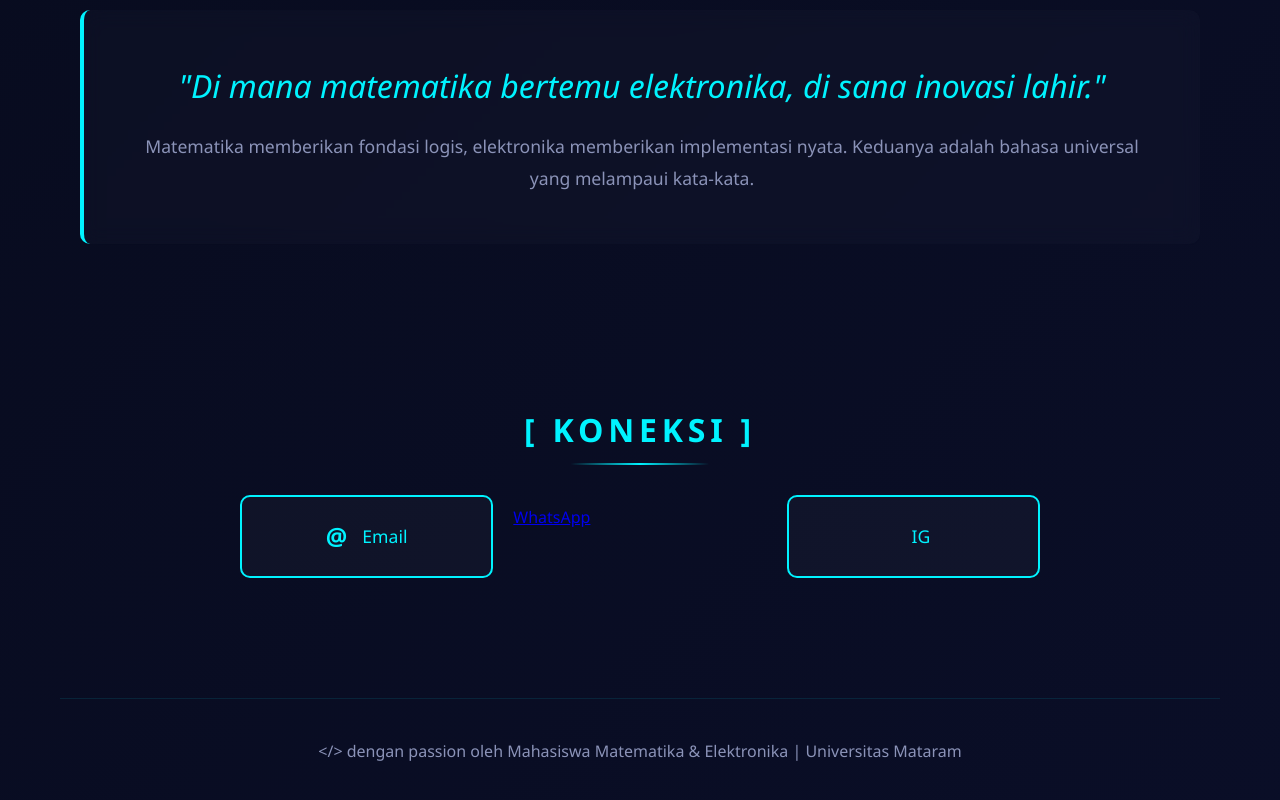
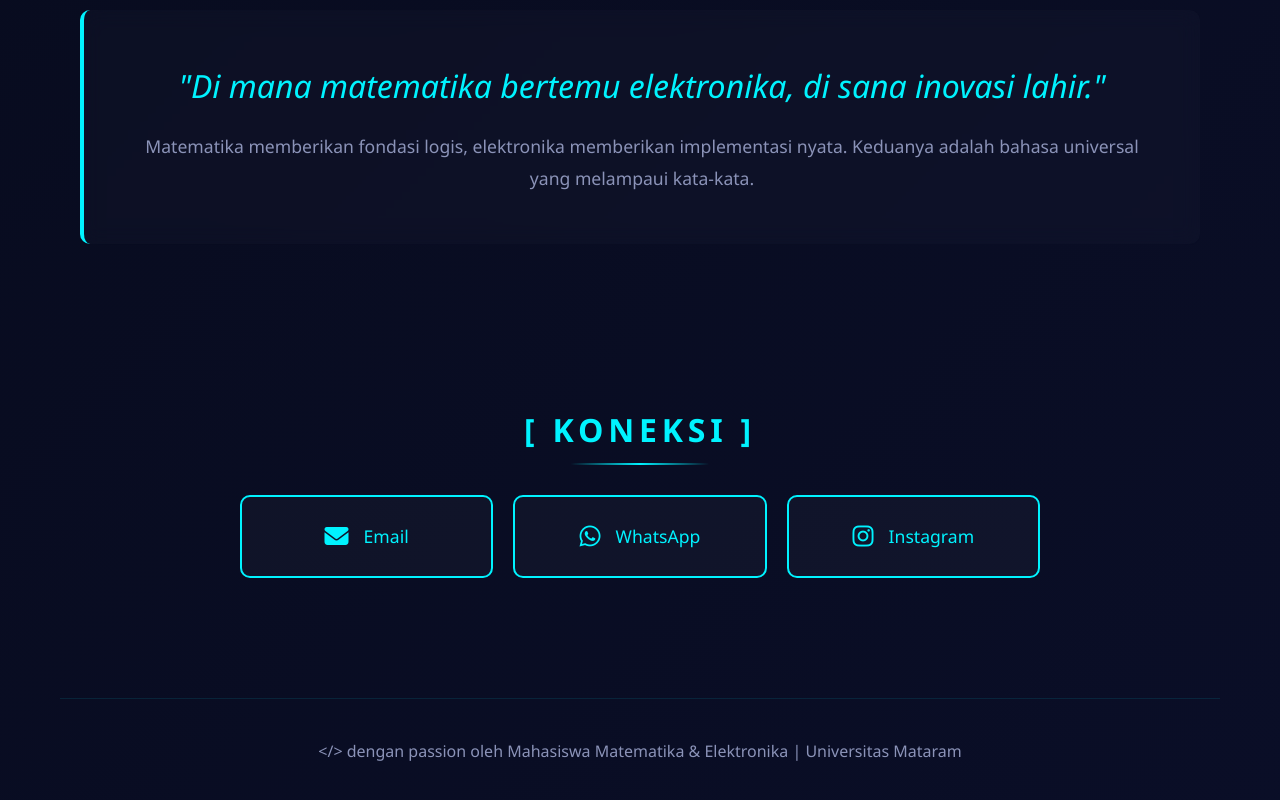
Before and after one commit to Ronis-bit/Portofolio, a plain HTML site: page index.html in a window 1280 px wide. Shown: the part 3193-3993 px from the top of the page. Drawn offline with Linux system fonts and the light colour scheme.

Commit message:
Update contact buttons with Font Awesome icons

```diff
--- a/index.html
+++ b/index.html
@@ -5,13 +5,12 @@
     <meta name="viewport" content="width=device-width, initial-scale=1.0" />
     <title>Portfolio - Ronx</title>
     <link rel="stylesheet" href="style.css" />
+    <link rel="stylesheet" href="https://cdnjs.cloudflare.com/ajax/libs/font-awesome/6.5.1/css/all.min.css" integrity="sha512-DTOQO9RWCH3ppGqcWaEA1BIZOC6xxalwEsw9c2QQeAIftl+Vegovlnee1c9QX4TctnWMn13TZye+giMm8e2LwA==" crossorigin="anonymous" referrerpolicy="no-referrer" />
   </head>
   <body>
     <div id="scrollProgress" class="scroll-progress"></div>
-
     <div class="cursor-dot" id="cursorDot"></div>
     <div class="cursor-outline" id="cursorOutline"></div>
-
     <canvas id="aiBackground"></canvas>
     <div class="stars"></div>
 
@@ -219,16 +218,16 @@
         </div>
         <div class="contact-grid">
           <a href="mailto:muhammadtabroni13@gmail.com" class="contact-btn">
-            <span class="btn-icon">@</span>
+            <span class="btn-icon"><i class="fas fa-envelope"></i></span>
             <span>Email</span>
           </a>
-          <a href="https://wa.me/628980713528?text=Salam,%20Yang%20Mulia?%20" title="WhatsApp">
-            <span class="btn-icon"><i class="fab fa-whatsapp fa-lg"></i></span>
+          <a href="https://wa.me/628980713528?text=Salam,%20Yang%20Mulia?%20" class="contact-btn" title="WhatsApp">
+            <span class="btn-icon"><i class="fab fa-whatsapp"></i></span>
             <span>WhatsApp</span>
           </a>
           <a href="https://www.instagram.com/this.ronx/" class="contact-btn">
-            <span class="btn-icon"><i class="fab fa-instagram fa-lg"></i></span>
-            <span>IG</span>
+            <span class="btn-icon"><i class="fab fa-instagram"></i></span>
+            <span>Instagram</span>
           </a>
         </div>
       </section>
```
